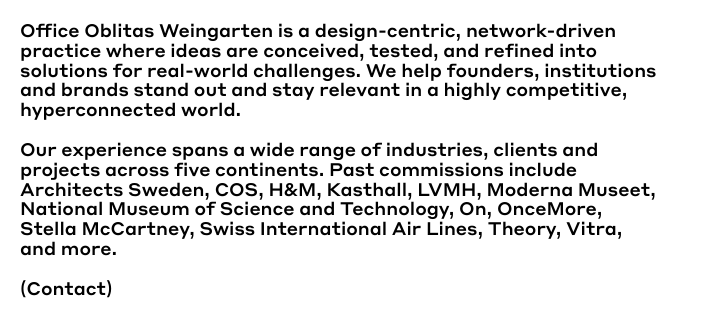
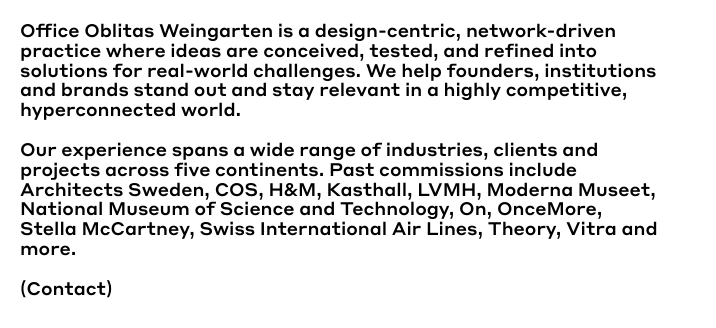
Before and after one commit to ludvigweingarten/oowweb, a plain HTML site: page index.html in a window 1280 px wide. Shown: the top 328 px of the page, 0-716 px from the left. Drawn offline with Linux system fonts and the light colour scheme.

Commit message:
spelling mistake

```diff
--- a/index.html
+++ b/index.html
@@ -16,7 +16,7 @@
     </div>
     <div class="text-container">
         <p>Office Oblitas Weingarten is a design-centric, network-driven practice where ideas are conceived, tested, and refined into solutions for real-world challenges. We help founders, institutions and brands stand out and stay relevant in a highly competitive, hyperconnected world.</p>
-        <p>Our experience spans a wide range of industries, clients and projects across five continents. Past commissions include Architects Sweden, COS, H&M, Kasthall, LVMH, Moderna Museet, National Museum of Science and Technology, On, OnceMore, Stella McCartney, Swiss International Air Lines, Theory, Vitra, and more.</p>
+        <p>Our experience spans a wide range of industries, clients and projects across five continents. Past commissions include Architects Sweden, COS, H&M, Kasthall, LVMH, Moderna Museet, National Museum of Science and Technology, On, OnceMore, Stella McCartney, Swiss International Air Lines, Theory, Vitra and more.</p>
         <p>(<a href="mailto:office@o-ow.com">Contact</a>)</p>
     </div>
 </body>
```
